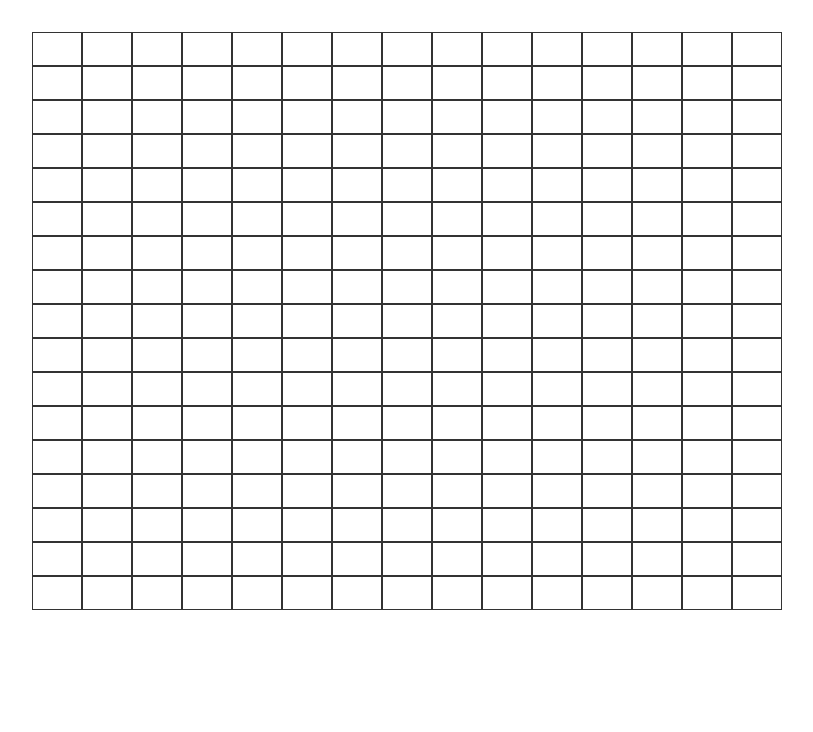
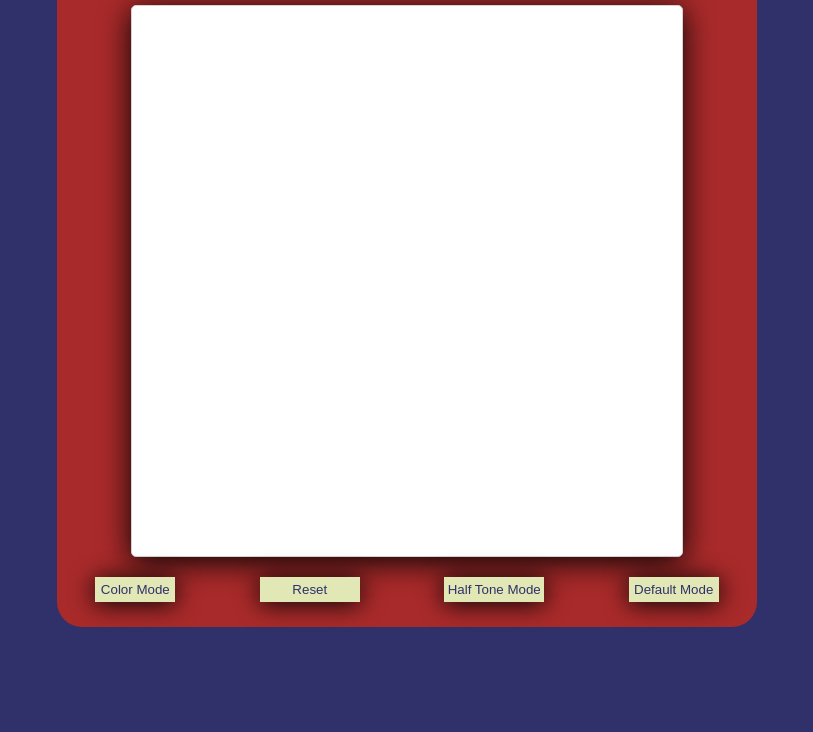
Before and after one commit to ggarber42/Etch-a-Sketch, a plain HTML site: page index.html in a window 1280 px wide. Shown: the part 68-800 px from the top of the page, without its empty margins (233-1046 px from the left). Drawn offline with Linux system fonts and the light colour scheme.

Commit message:
beta version

```diff
--- a/index.html
+++ b/index.html
@@ -5,7 +5,16 @@
         <link rel="stylesheet" type="text/css" href="style/style.css">
     </head>
     <body>
-        <div id="mainContainer">
+        <div id="pad">
+            <div id=title>Etch-a-Sketch</div>
+            <div id="container">
+            </div>
+            <div id="buttons">
+                <button id="colorButton">Color Mode</button>
+                <button id="resetButton">Reset</button>
+                <button id="toneButton">Half Tone Mode</button>
+                <button id="defaultButton">Default Mode</button>
+            </div>
         </div>
         <script src="script/main.js"></script>
     </body>
--- a/script/main.js
+++ b/script/main.js
@@ -1,19 +1,60 @@
-function appendNewDiv () {
-    let newDiv=document.createElement("div");
-    newDiv.className="new-div";
-    return mainContainer.appendChild(newDiv); // appends created div to the mainContainer
+// Declaracao de funcoes
+function gridBuilder (squareNumber) {
+    const container = document.querySelector("#container");
+    container.innerHTML=""; // limpa o anterior
+    container.style.gridTemplateColumns = `repeat(${squareNumber}, auto)`;
+    container.style.gridTemplateRows = `repeat(${squareNumber}, auto)`;
+    let cell;
+    for (let i = 0; i < squareNumber*squareNumber;i++) {
+        cell=document.createElement("div");
+        cell.className="cell";
+        container.appendChild(cell);
+    }
+    setCellListeners();
 }
-// function paint(element){
-//     element.addEventListener("mouseover",(element)=> {
-//         element.classList.add("painted");
-//     })
-// }
-//let mainContainer = document.querySelector("#mainContainer");
-let grid =[];
-for (let i = 0; i < 255; i++) { // creates grid
-    grid[i]= appendNewDiv();
+function setCellListeners(){
+    const cells=document.querySelectorAll(".cell") // cria nodeList
+    cells.forEach(setColor);
 }
-const element=document.querySelectorAll("div");
-element.forEach(element=>element.addEventListener("mouseover",event => {
-    element.classList.add("painted");
-}));
+function setColor(element){
+    element.addEventListener("mouseover", event => {
+        if (mode==="default") {
+            element.style.backgroundColor="black";
+            element.style.opacity=1; // default opacity = 0 in stylesheet
+        } else if (mode==="color"){
+            let r,g,b,a;
+            r=Math.floor((Math.random() * 255) + 1); // random generates from 0 to 255
+            g=Math.floor((Math.random() * 255) + 1);
+            b=Math.floor((Math.random() * 255) + 1);
+            a=Math.floor((Math.random()*10)+1)/10; // random generates from 0 to 1 in 0.1 steps
+            element.style.backgroundColor="rgb("+r+","+g+","+b+")";
+            element.style.opacity=a;
+        } else {
+            element.style.backgroundColor="black";
+            element.style.opacity=Number(element.style.opacity)+0.1;
+        }
+    })
+}
+function doReset(){
+    squareNumber=prompt("Digite o numero de celulas por linha");
+    gridBuilder(squareNumber);
+    }
+// Codigo executado ao carregar a pagina
+let squareNumber=16;
+let mode = "default";
+gridBuilder(squareNumber);
+// Botões
+const reset=document.querySelector("#resetButton");
+reset.addEventListener("click",doReset);
+const color=document.querySelector("#colorButton");
+color.addEventListener("click", ()=>{
+    mode="color";
+});
+const tone=document.querySelector("#toneButton");
+tone.addEventListener("click", ()=>{
+    mode="tone";
+});
+const regular=document.querySelector("#defaultButton");
+regular.addEventListener("click", ()=>{
+    mode="default";
+});
--- a/style/style.css
+++ b/style/style.css
@@ -1,16 +1,70 @@
-#mainContainer {
+*, html {
+    margin:0;
+    font-family: sans-serif;
+}
+body{
+    background-color: #30306b;
+}
+#pad{
+    background-color: #a92a2a;
+    padding: 0px;
+    border-radius: 25px;
+    border: 0px;
+    width: 700px;
+    height: 675px;
+    margin: 20px auto 0;
+
+}
+#title{
+    padding: 0px;
+    padding-top: 10px;
+    text-align: center;
+    color: #ffff1af5;
+    font-size: 20px;
+    font-weight: bold;
+}
+#container {
   display: grid;
-  grid-template-columns: auto auto auto auto auto auto auto auto auto auto auto auto auto auto auto;
-  width: 750px;
-  margin: 100px auto 0;
+  width: 550px;
+  height: 550px;
+  margin: 20px auto 0;
+  border: 1px solid #D3D3D3;
+  background-color: white;
+  border-radius: 5px;
+  box-shadow: 0px 5px 30px #040404;
 }
-.new-div {
-  background-color: white;
-  border: 1px solid rgba(0, 0, 0, 0.8);
-  padding:  16px;
-  font-size: 30px;
+.cell {
+    opacity: 0;
+  //border: 1px solid black;
+}
+#buttons{
+  margin: 20px auto 15px;
   text-align: center;
+  word-spacing: 80px;
 }
-.painted{
-    background-color: black;
+#colorButton{
+    height: 25px;
+    width: 80px;
 }
+#resetButton{
+    height: 25px;
+    width: 100px;
+}
+#toneButton{
+    height: 25px;
+    width: 100px;
+}
+#defaultButton{
+    height: 25px;
+    width: 90px;
+}
+#colorButton,#resetButton,#toneButton,#defaultButton {
+    padding: 0;
+    border: none;
+    color: #30306b;
+    background-color: #e1e8b5;
+    box-shadow: 0px 2px 25px #040404;
+}
+#colorButton:hover,#resetButton:hover,#toneButton:hover,#defaultButton:hover{
+  color: black;
+}
```
